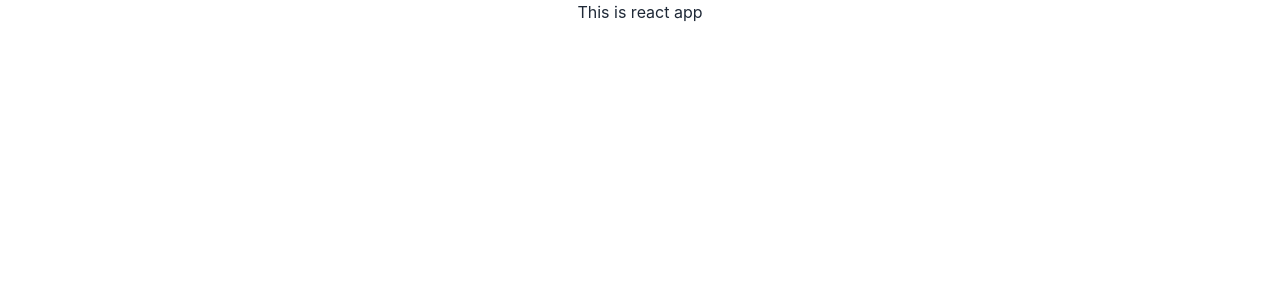
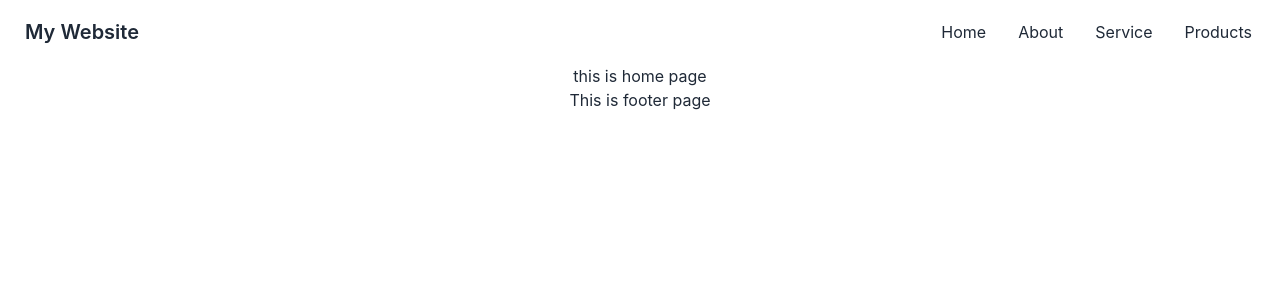
Before and after one commit to Mazharul430106/authentication-assignment, a React (Create React App) app: page / in a window 1280 px wide. Shown: the top 300 px of the page. Built offline with nearby package versions, Linux system fonts and the light colour scheme.

Commit message:
added route setup

```diff
--- a/src/App.js
+++ b/src/App.js
@@ -1,9 +1,12 @@
+import { RouterProvider } from 'react-router-dom';
 import './App.css';
+import { router } from './Pages/Routes/Route/Route';
 
 function App() {
   return (
     <div className="App">
-      <h1>This is react app</h1>
+      <RouterProvider router={router}></RouterProvider>
+
     </div>
   );
 }
--- a/src/Layout/Main.js
+++ b/src/Layout/Main.js
@@ -1,9 +1,14 @@
 import React from 'react';
+import Header from '../Pages/Shared/Header/Header';
+import { Outlet } from 'react-router-dom';
+import Footer from '../Pages/Shared/Footer/Footer';
 
 const Main = () => {
     return (
         <div>
-            <h1>This is Main Layou Page</h1>
+            <Header></Header>
+            <Outlet></Outlet>
+            <Footer></Footer>
         </div>
     );
 };
--- a/src/Pages/Shared/PrivateRoute/PrivateRoute.js
+++ b/src/Pages/Routes/PrivateRoute/PrivateRoute.js
@@ -3,7 +3,7 @@
 const PrivateRoute = () => {
     return (
         <div>
-            <h1>This is private route page</h1>
+            <h1>This is Private Route page</h1>
         </div>
     );
 };
--- /dev/null
+++ b/src/Pages/Routes/Route/Route.js
@@ -0,0 +1,37 @@
+import React from "react";
+import ReactDOM from "react-dom/client";
+import {
+  createBrowserRouter,
+  RouterProvider,
+} from "react-router-dom";
+import Main from "../../../Layout/Main";
+import Home from "../../Home/Home";
+import About from "../../About/About";
+import Services from "../../Services/Services";
+import Products from "../../Products/Products";
+
+
+export const router = createBrowserRouter([
+    {
+        path: '/',
+        element: <Main></Main>,
+        children: [
+            {
+                path: '/',
+                element: <Home></Home>
+            },
+            {
+                path: '/about',
+                element: <About></About>
+            },
+            {
+                path: '/service',
+                element: <Services></Services>
+            },
+            {
+                path: '/products',
+                element: <Products></Products>
+            },
+        ]
+    }
+])
--- /dev/null
+++ b/src/Pages/Shared/Footer/Footer.js
@@ -0,0 +1,11 @@
+import React from 'react';
+
+const Footer = () => {
+    return (
+        <div>
+            <h1>This is footer page</h1>
+        </div>
+    );
+};
+
+export default Footer;
--- /dev/null
+++ b/src/Pages/Shared/Header/Header.js
@@ -0,0 +1,39 @@
+import React from 'react';
+import { Link } from 'react-router-dom';
+
+const Header = () => {
+
+    const menuItems = <>
+
+        <li><Link to='/'>Home</Link></li>
+        <li><Link to='/about'>About</Link></li>
+        <li><Link to='/service'>Service</Link></li>
+        <li><Link to='/products'>Products</Link></li>
+
+    </>
+
+
+    return (
+        <div className="navbar bg-base-100">
+            <div className="navbar-start">
+                <div className="dropdown">
+                    <label tabIndex={0} className="btn btn-ghost lg:hidden">
+                        <svg xmlns="http://www.w3.org/2000/svg" className="h-5 w-5" fill="none" viewBox="0 0 24 24" stroke="currentColor"><path strokeLinecap="round" strokeLinejoin="round" strokeWidth="2" d="M4 6h16M4 12h8m-8 6h16" /></svg>
+                    </label>
+                    <ul tabIndex={0} className="menu menu-compact dropdown-content mt-3 p-2 shadow bg-base-100 rounded-box w-52">
+                        {menuItems}
+                    </ul>
+                </div>
+                <a className="btn btn-ghost normal-case text-xl">My Website</a>
+            </div>
+            <div className="navbar-end hidden lg:flex">
+                <ul className="menu menu-horizontal px-1">
+                    {menuItems}
+                </ul>
+            </div>
+
+        </div>
+    );
+};
+
+export default Header;
```
